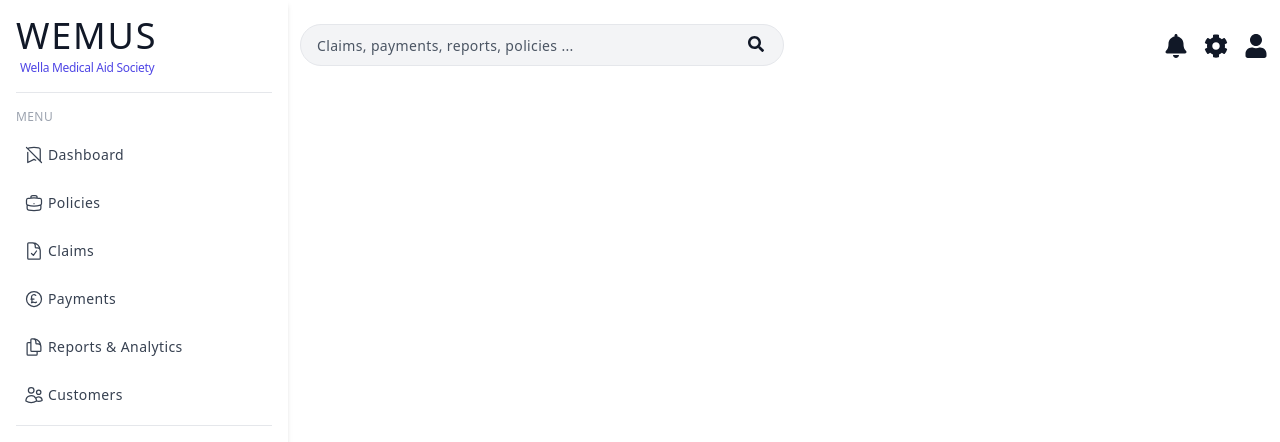
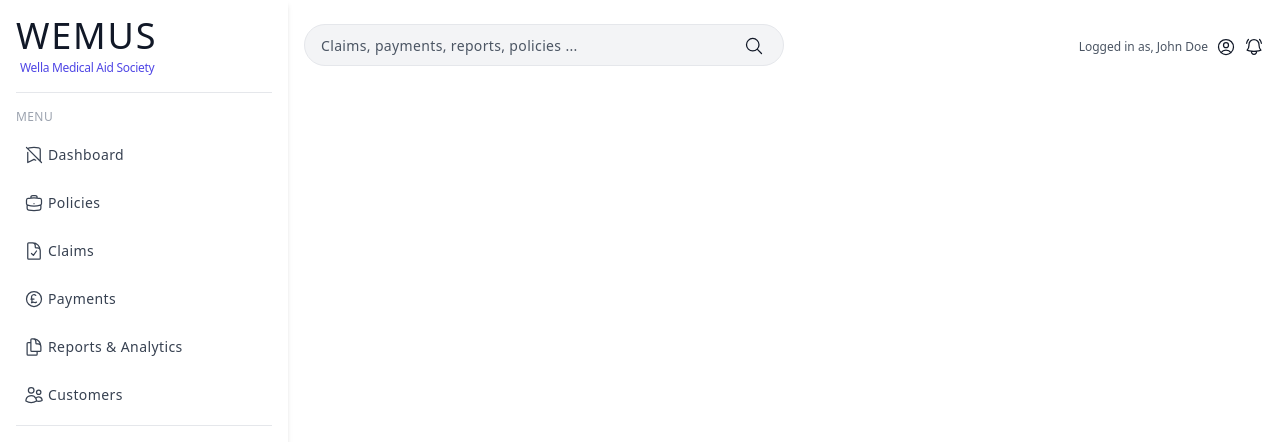
Before and after one commit to joykamlomo/his-app, a Next.js app: page / in a window 1280 px wide. Shown: the top 442 px of the page. Built offline with nearby package versions, Linux system fonts and the light colour scheme.

Commit message:
Added new icons

```diff
--- a/src/components/common/Header.jsx
+++ b/src/components/common/Header.jsx
@@ -1,28 +1,30 @@
+import { BellAlertIcon, MagnifyingGlassIcon, UserCircleIcon } from '@heroicons/react/24/outline';
 import React from 'react';
 import { FaSearch, FaBell, FaCog, FaUser } from 'react-icons/fa';
 
 const Header = () => {
   return (
-    <header className="text-gray-900 px-3 py-2">
+    <header className="text-gray-900 px-4 py-2">
       <div className="container mx-auto flex justify-between items-center py-4">
         {/* Search Bar */}
         <div className="flex-1 hidden md:block">
           <div className="relative">
-            <input type="search" className="w-full bg-gray-100 border rounded-full px-4 py-2 focus:outline-none focus:shadow-outline placeholder:text-sm placeholder:tracking-wide placeholder:text-gray-600" placeholder="Claims, payments, reports, policies ..." />
+            <input type="text" className="w-full bg-gray-100 border rounded-full px-4 py-2 focus:outline-none focus:shadow-outline placeholder:text-sm placeholder:tracking-wide placeholder:text-gray-600" placeholder="Claims, payments, reports, policies ..." />
             <div className="absolute top-0 right-0 mt-3 mr-5">
-              <FaSearch className="text-gray-900" />
+              <MagnifyingGlassIcon className="w-5 text-gray-900" />
             </div>
           </div>
         </div>
         {/* Icons */}
         <div className="flex-1 text-right">
           <div className="md:hidden">
-            <FaSearch className="inline-block text-2xl mr-4" />
+          <MagnifyingGlassIcon className="w-5 text-gray-900" />
           </div>
-          <div className="hidden md:inline-block">
-            <FaBell className="inline-block text-2xl mr-4" />
-            <FaCog className="inline-block text-2xl mr-4" />
-            <FaUser className="inline-block text-2xl" />
+          <div className="hidden md:inline-block space-x-2">
+            <span className='text-xs font-title text-gray-600'>Logged in as, John Doe</span>
+            <UserCircleIcon className="w-5 inline-block" />
+            <BellAlertIcon className="w-5 inline-block" />
+            {/* <FaUser className="inline-block text-2xl" /> */}
           </div>
         </div>
       </div>
```
